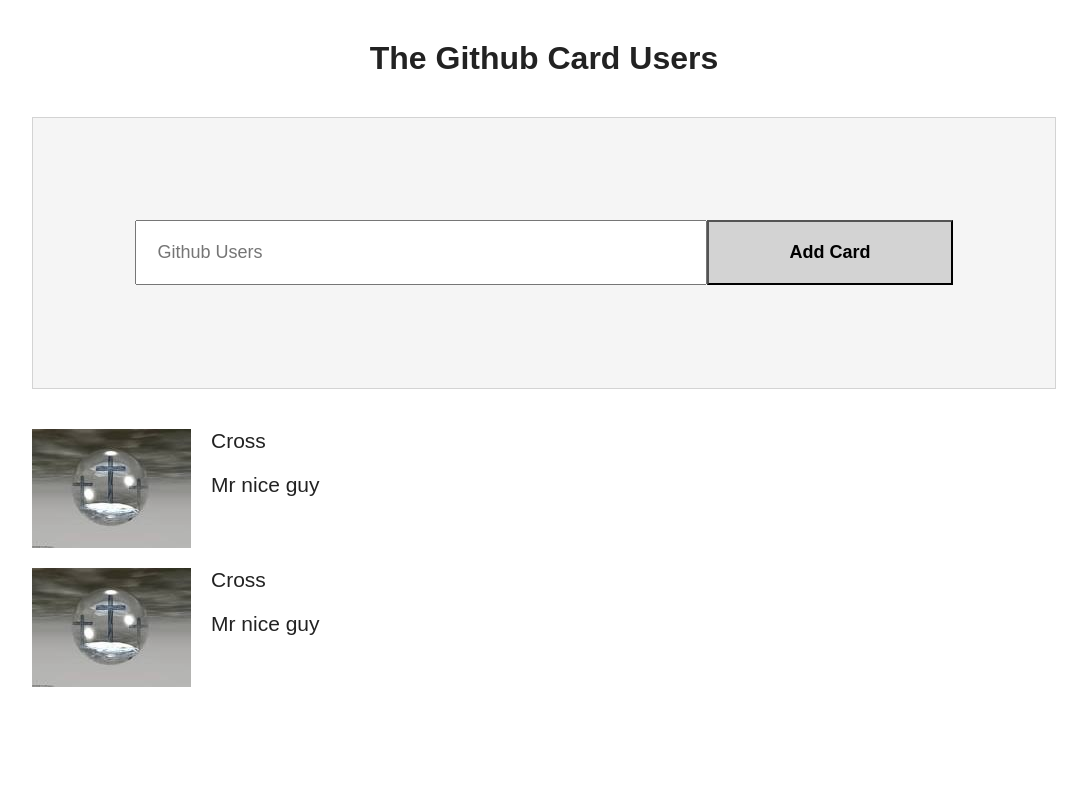
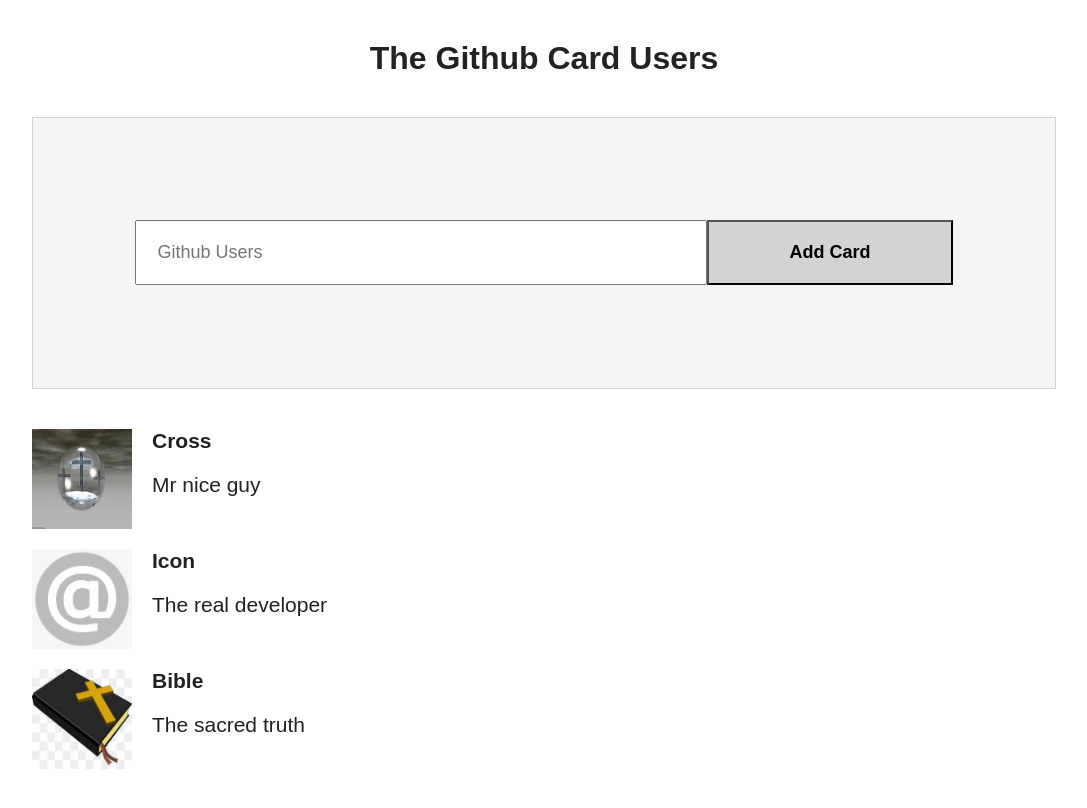
Before and after one commit to Tunji545/github-users-list, a React (Create React App) app in the folder github-users/: page / in a window 1280 px wide. Shown: the top 808 px of the page, without its empty margins (96-1183 px from the left). Built offline with nearby package versions, Linux system fonts and the light colour scheme; the HTML template or start-up script is replaced by a standard one.

Commit message:
Making use of internal Json 2

```diff
--- a/github-users/src/App.css
+++ b/github-users/src/App.css
@@ -65,4 +65,5 @@ body {
 
 .details .name {
   margin-bottom: 20px;
+  font-weight: bold;
 }
--- a/github-users/src/components/Card.js
+++ b/github-users/src/components/Card.js
@@ -1,11 +1,15 @@
 import React from 'react';
-import dataJson from './dataJson';
 class Card extends React.Component {
   render() {
-    const profile = { ...dataJson[0] };
+    const profile = this.props;
     return (
       <div className='github-profile'>
-        <img src={profile.avatar_url} alt='cross.jpg' />
+        <img
+          src={profile.avatar_url}
+          width='100'
+          height='100'
+          alt='cross.jpg'
+        />
         <div className='details'>
           <p className='name'>{profile.name}</p>
           <p className='bio'>{profile.bio}</p>
--- a/github-users/src/components/CardList.js
+++ b/github-users/src/components/CardList.js
@@ -1,13 +1,13 @@
 import React from 'react';
 import Card from './Card';
+import dataJson from './dataJson';
 
-const CardList = (props) => {
-  return (
-    <div>
-      <Card />
-      <Card />
-    </div>
-  );
-};
+const CardList = (props) => (
+  <div>
+    {dataJson.map((profile) => (
+      <Card {...profile} />
+    ))}
+  </div>
+);
 
 export default CardList;
```
